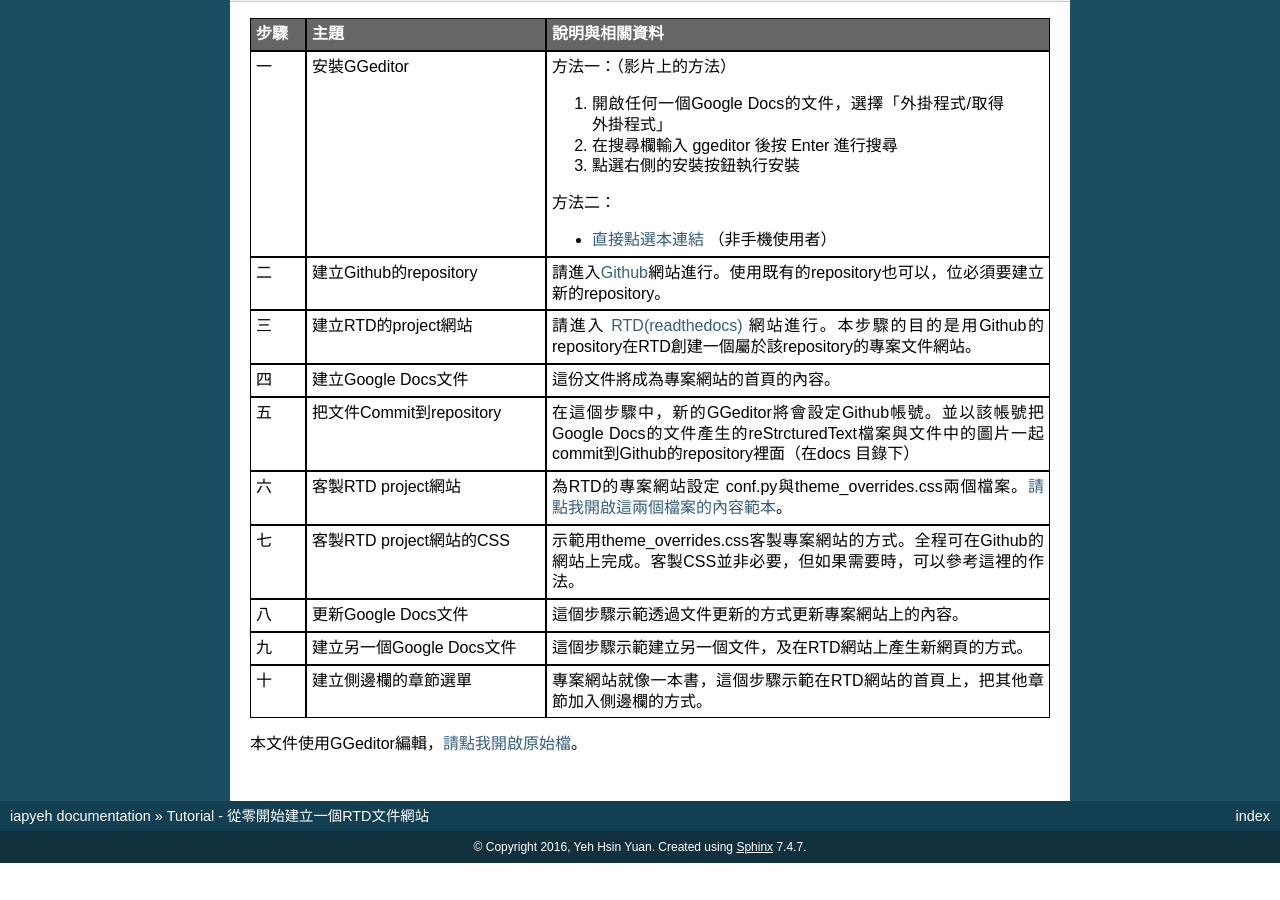
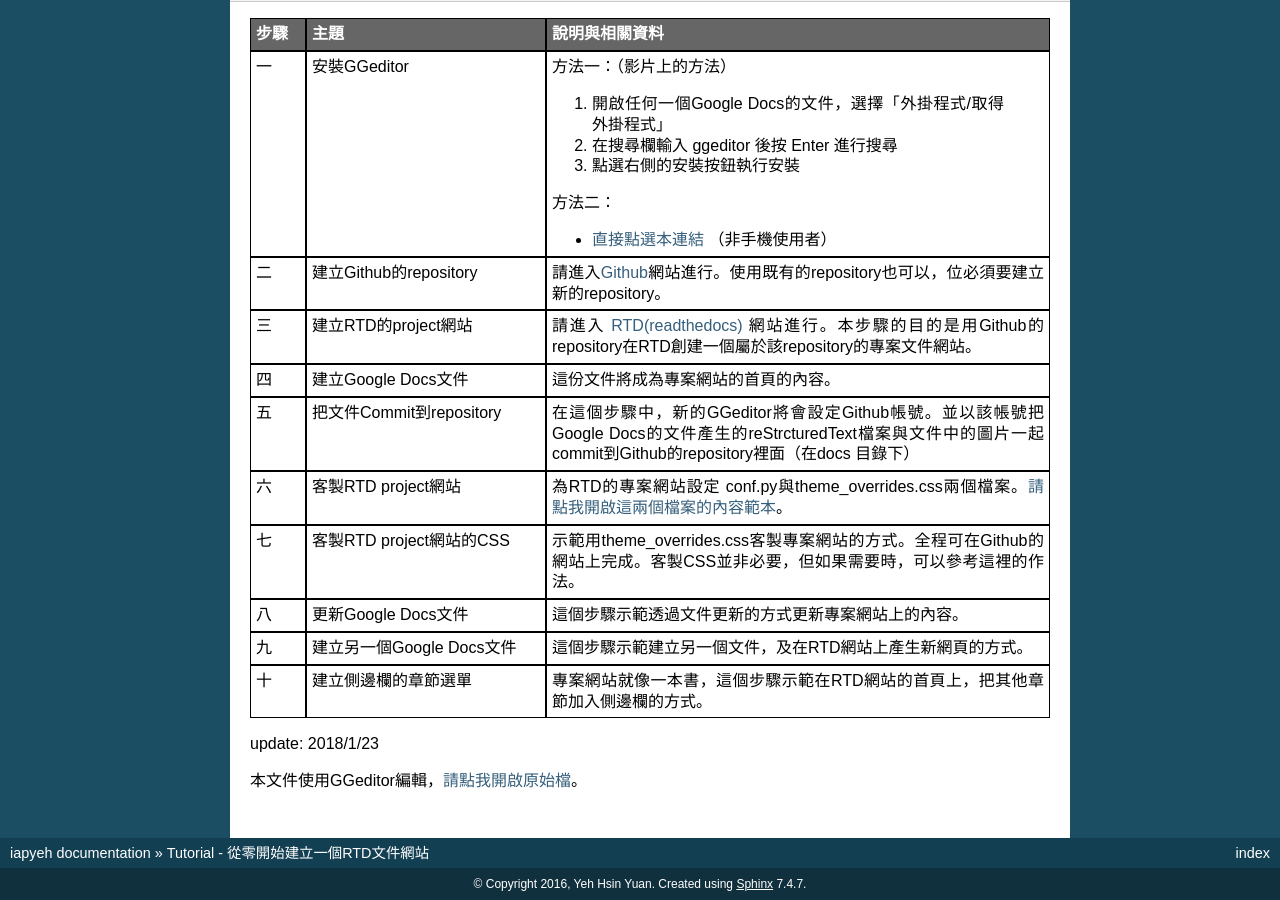
Before and after one commit to iapyeh/iapyeh, a Sphinx documentation site: the page built from docs/blogs/technical/GGeditorTutorialTw.rst, in a window 1280 px wide and 900 px high, scrolled down 572 px. Built offline with Sphinx 7.4.7, drawn with Linux system fonts in a browser that asks for light colours; before the commit the page ends 1435 px from its top, so only the background shows below that.

Commit message:
Google Docs reST Editor@2018-1-23 15:2:40

```diff
--- a/docs/blogs/technical/GGeditorTutorialTw.rst
+++ b/docs/blogs/technical/GGeditorTutorialTw.rst
@@ -22,6 +22,8 @@ Tutorial - 從零開始建立一個RTD文件網站
 
 
 |REPLACE1|
+
+update: 2018/1/23
 
 本文件使用GGeditor編輯，\ |LINK1|\ 。
 
```
